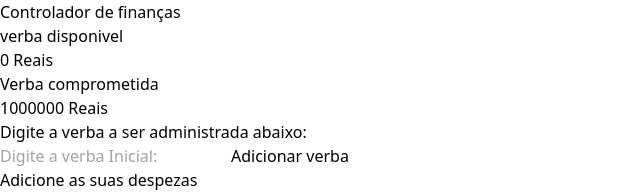
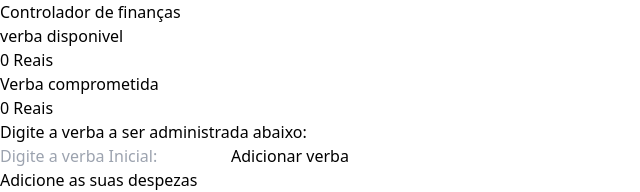
Before and after one commit to GabrielD3Vsilva/cashControl-with-react-and-tailwind, a React (Vite) app: page / in a window 1280 px wide. Shown: the top 192 px of the page, without its empty margins (0-640 px from the left). Built offline with nearby package versions, Linux system fonts and the light colour scheme.

Commit message:
criando a lógica por trás da variável "cashExpense"

```diff
--- a/src/App.jsx
+++ b/src/App.jsx
@@ -7,13 +7,14 @@ import ExpensesList from "./components/ExpensesList";
 function App ( ) {
   const [cash, setCash] = useState('0');
   const [expensesList, setExpensesList] = useState([]);
+  const [cashExpense, setCashExpense] = useState(0);
 
   return (
     <div className="bg-gray-200 h-screen">
-      <Header cash={cash}/>
+      <Header cash={cash} cashExpense={cashExpense}/>
       <GetCashForm setCash={setCash}/>
-      <ExpensesForm expensesList={expensesList} setExpensesList={setExpensesList} setCash={setCash} cash={cash}/>
-      <ExpensesList expensesList={expensesList} setExpensesList={setExpensesList} setCash={setCash} cash={cash}/>
+      <ExpensesForm expensesList={expensesList} setExpensesList={setExpensesList} setCash={setCash} cash={cash} cashExpense={cashExpense} setCashExpense={setCashExpense}/>
+      <ExpensesList expensesList={expensesList} setExpensesList={setExpensesList} setCash={setCash} cash={cash}  setCashExpense={setCashExpense} cashExpense={cashExpense}/>
     </div>
   )
 }
--- a/src/components/ExpensesForm.jsx
+++ b/src/components/ExpensesForm.jsx
@@ -1,6 +1,6 @@
 import { useState } from "react";
 
-function ExpensesForm ({expensesList, setExpensesList, cash, setCash}) {
+function ExpensesForm ({expensesList, setExpensesList, cash, setCash, setCashExpense, cashExpense}) {
     const [expense, setExpense] = useState('');
     const [expenseValue, setExpenseValue] = useState('');
 
@@ -10,6 +10,8 @@ function ExpensesForm ({expensesList, setExpensesList, cash, setCash}) {
 
         addExpenseItem( );
         setCash(Number(cash) - Number(expenseValue));
+
+
 
     }
 
@@ -21,10 +23,10 @@ function ExpensesForm ({expensesList, setExpensesList, cash, setCash}) {
             expenseValueObj: expenseValue
         }
 
+        setCashExpense(cashExpense + Number(newExpense.expenseValueObj));
+        console.log(cashExpense);
+
         setExpensesList([...expensesList, newExpense]);
-
-
-
     }
 
     return (
@@ -43,7 +45,6 @@ function ExpensesForm ({expensesList, setExpensesList, cash, setCash}) {
                     </form>
                 </div>
 
-
             </section>
         </>
     )
--- a/src/components/ExpensesList.jsx
+++ b/src/components/ExpensesList.jsx
@@ -1,19 +1,28 @@
-function ExpensesList ({setExpensesList, expensesList, setCash, cash}) {
+function ExpensesList ({setExpensesList, expensesList, setCash, cash, cashExpense, setCashExpense}) {
     const removeItem = (id) => {
         const newExpense = [...expensesList];
+        const filterExpenses = newExpense.filter((expense)=>expense.id!==id ? expense : null)
+        setExpensesList(filterExpenses);
+        incrementCash(id);
 
-        const filterExpenses = newExpense.filter((expense)=>expense.id!==id ? expense : null)
-
-        setExpensesList(filterExpenses);
-
-        incrementCash(id);
+        decrementCashExpense (id);
 
     }
 
     const incrementCash = (id) => {
         for( let i = 0; i < expensesList.length; i++ ) {
             if(expensesList[i].id == id) {
-                setCash(Number((cash)) + Number(expensesList[i].expenseValueObj));
+                setCash( Number(cash) + Number(expensesList[i].expenseValueObj));
+            } else {
+                return;
+            }
+        }
+    }
+
+    const decrementCashExpense = (id) => {
+        for( let i = 0; i < expensesList.length; i++ ) {
+            if(expensesList[i].id == id) {
+                setCashExpense(cashExpense - Number(expensesList[i].expenseValueObj));
             } else {
                 return;
             }
--- a/src/components/GetCashForm.jsx
+++ b/src/components/GetCashForm.jsx
@@ -6,7 +6,6 @@ function GetCashForm ({setCash}) {
     function handlerCash ( ) {
         setCash(cashRef.current.value);
     }
-
 
     return (
         <>
--- a/src/components/header/Header.jsx
+++ b/src/components/header/Header.jsx
@@ -1,6 +1,6 @@
 import CashCard from "./CashCard";
 
-function Header ({cash}) {
+function Header ({cash, cashExpense}) {
   return (
     <>
       <header className="bg-blue-950 w-screen">
@@ -8,8 +8,7 @@ function Header ({cash}) {
 
         <section className="flex justify-center">
           <CashCard textDescription="verba disponivel" value={cash}/>
-          <CashCard textDescription="Verba comprometida" value="1000000"/>
-
+          <CashCard textDescription="Verba comprometida" value={cashExpense}/>
         </section>
       </header>
     </>
```
